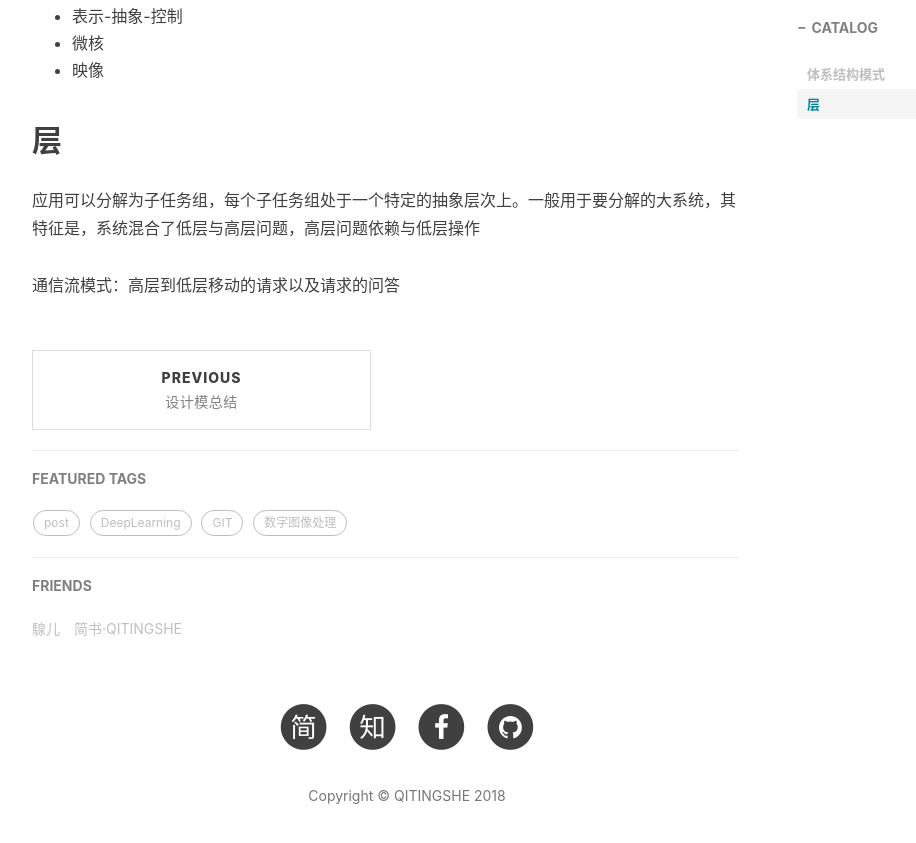
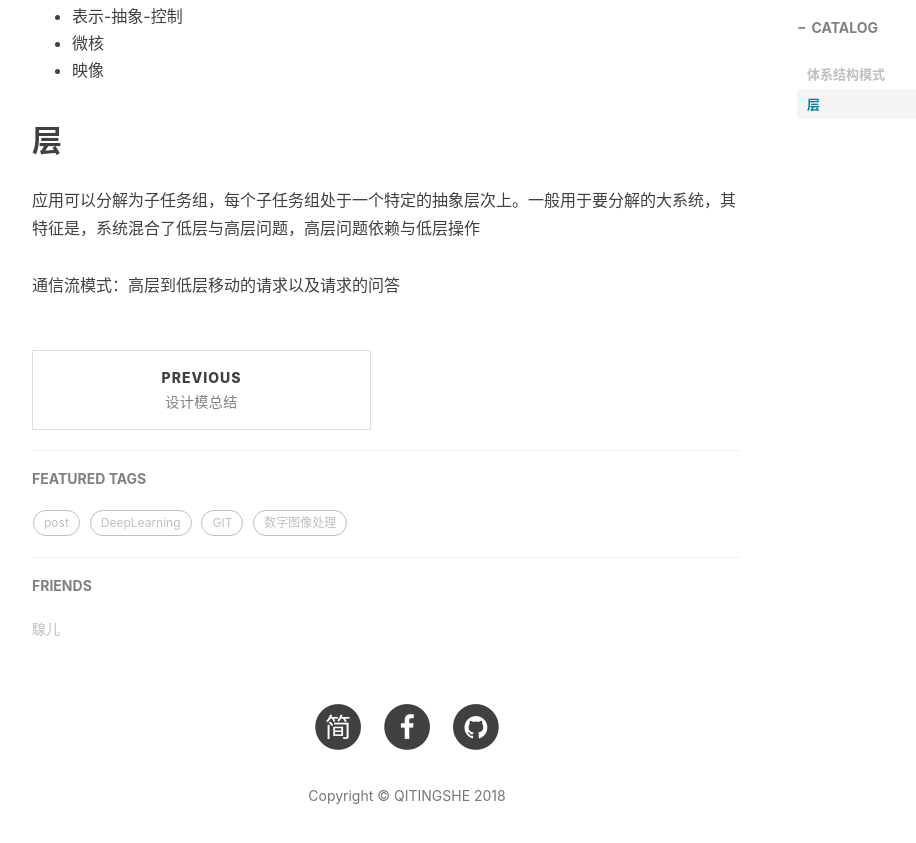
Before and after one commit to Qitingshe/Qitingshe.github.io, a Jekyll site: the page built from _posts/2018-06-27-软件设计-体系结构模式.md, in a window 1280 px wide and 900 px high, scrolled down 959 px. Shown: the top 843 px of the window, without its empty margins (233-1149 px from the left). Built offline with Jekyll 4.4.1, drawn with Linux system fonts in a browser that asks for light colours; nearby versions of some CDN libraries; comment, search, counter and statistics services are not loaded.

Commit message:
修改配置文件

```diff
--- a/_config.yml
+++ b/_config.yml
@@ -19,7 +19,7 @@
 # SNS settings
 RSS: false
 # weibo_username:   qitingshe
-zhihu_username:     qi-ting-she-90
+#zhihu_username:     qi-ting-she-90
 github_username:    qitingshe
 facebook_username:  qitingshe
 jianshu_username:  ac124bbc4b78
@@ -61,7 +61,7 @@
 
 # Gitalk
 gitalk:
-  enable: true    #是否开启Gitalk评论
+  enable: false    #是否开启Gitalk评论
   clientID: 134d23df471864400559                            #生成的clientID
   clientSecret: a34d3cd381e1b197762896788bacdcd8184812db    #生成的clientSecret
   repo: Qitingshe.github.io    #仓库名称
@@ -101,10 +101,10 @@
     {
         title: "騡儿",
         href: "https://blog.csdn.net/shenquanyue/"
-    },{
-        title: "简书·QITINGSHE",
-        href: "https://www.jianshu.com/u/ac124bbc4b78"
     },#{
+#        title: "简书·QITINGSHE",
+#        href: "https://www.jianshu.com/u/ac124bbc4b78"
+#    },#{
 #        title: "Apple",
 #        href: "https://apple.com"
 #    },{
```
Also changed, not shown: _posts/2018-06-27-软件设计-体系结构模式.md (line endings or trailing spaces).
